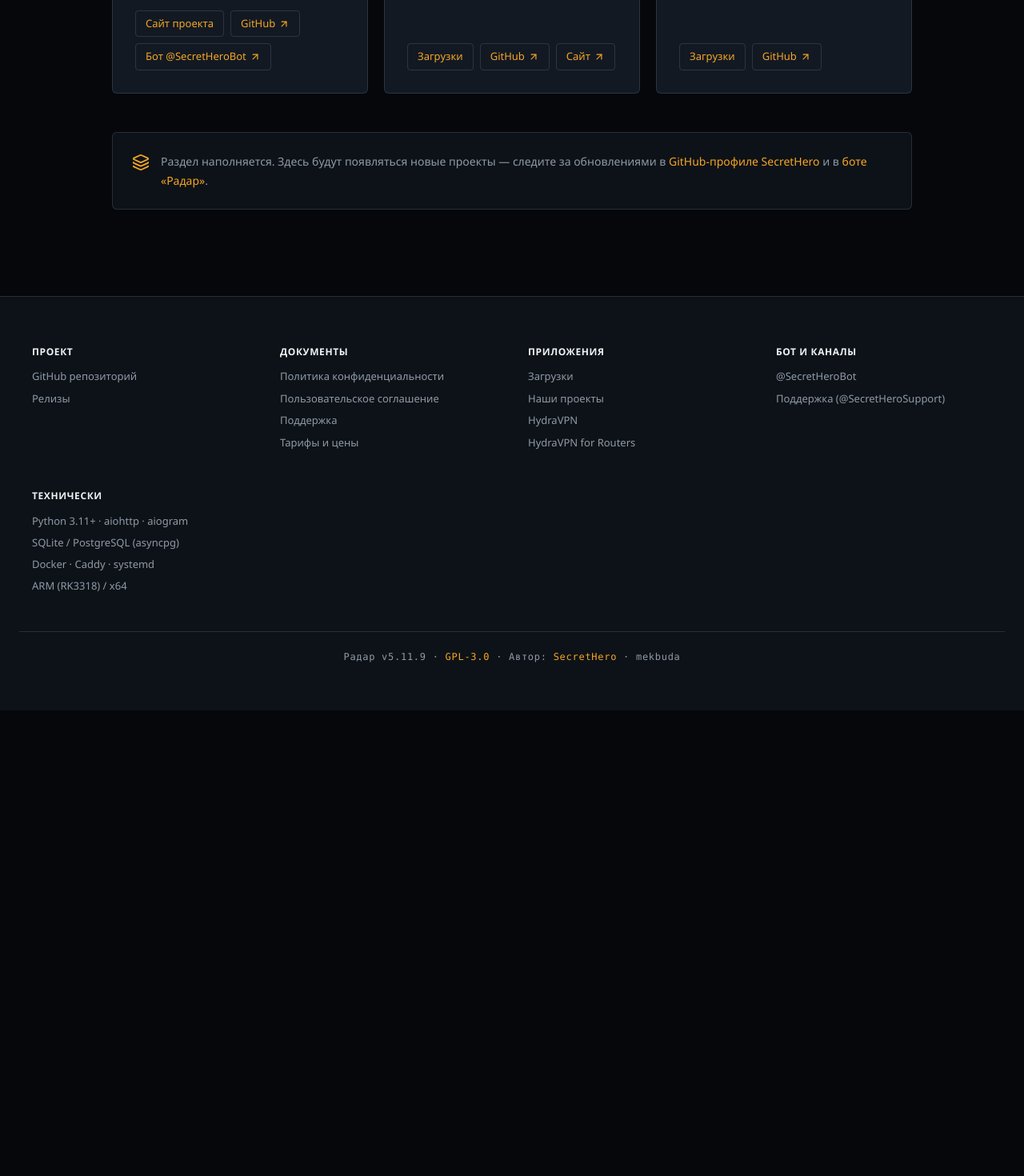
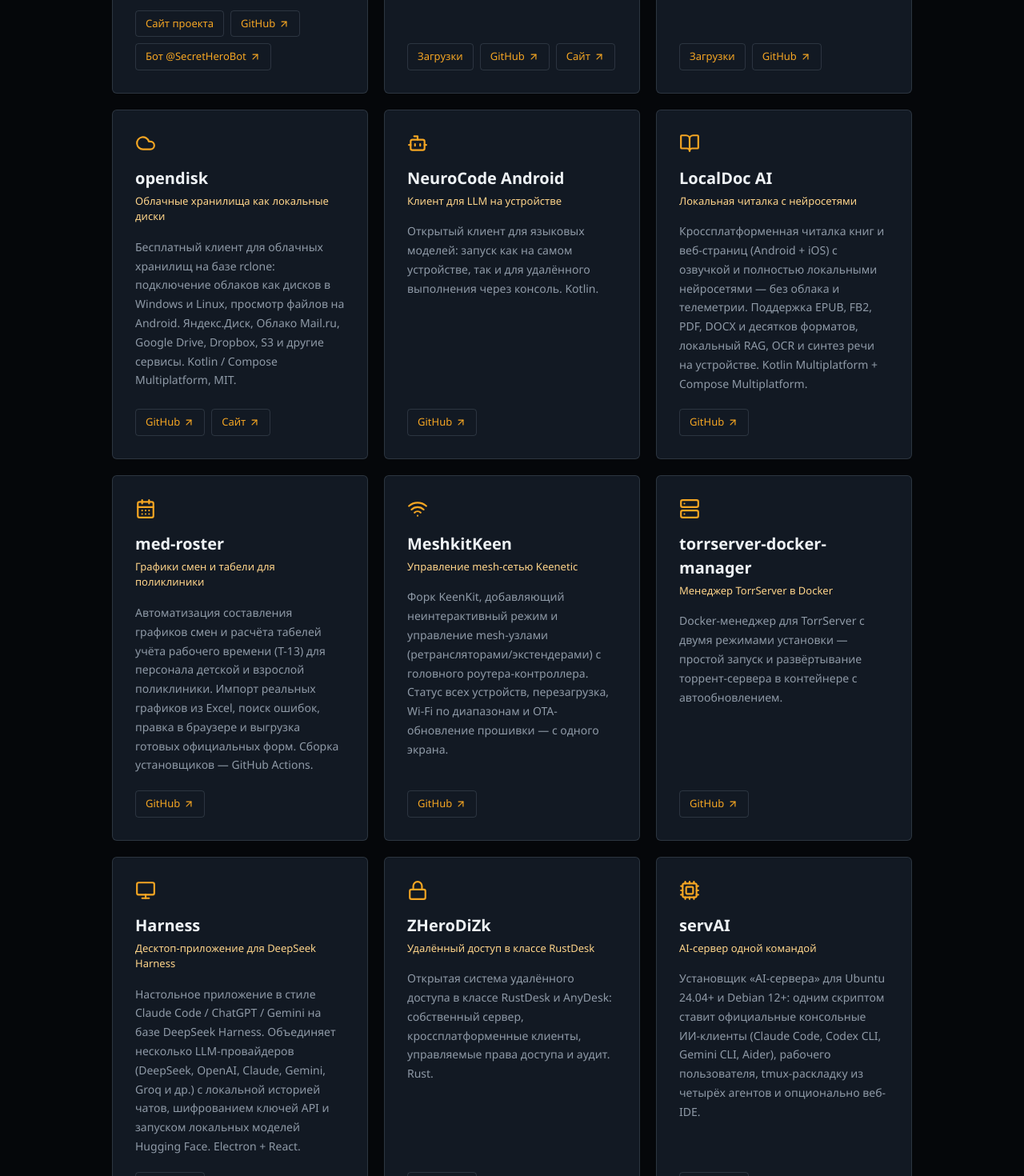
Before and after one commit to Chistovik92/radar, a React (Vite) app in the folder landing/: page /projects in a window 1280 px wide. Shown: the part 660-2130 px from the top of the page at 80% size. Before the commit the page ends 1548 px from the top, so only its background shows below. Built offline with nearby package versions, Linux system fonts and the light colour scheme.

Commit message:
feat: страница проектов - десять проектов команды с описаниями

```diff
--- a/landing/src/pages/Projects.tsx
+++ b/landing/src/pages/Projects.tsx
@@ -1,5 +1,8 @@
 import PageLayout from '../components/PageLayout';
-import { ArrowUpRight, Radar, Smartphone, Router, Layers } from 'lucide-react';
+import {
+  ArrowUpRight, Radar, Smartphone, Router, Layers,
+  Cloud, Bot, BookOpen, CalendarDays, Wifi, Server, Monitor, Lock, Cpu, Network,
+} from 'lucide-react';
 
 const PROJECTS = [
   {
@@ -35,6 +38,107 @@ const PROJECTS = [
     links: [
       { label: 'Загрузки', href: '/downloads' },
       { label: 'GitHub', href: 'https://github.com/Chistovik92/HydraVPNforRouters' },
+    ],
+  },
+  {
+    icon: Cloud,
+    name: 'opendisk',
+    tagline: 'Облачные хранилища как локальные диски',
+    description:
+      'Бесплатный клиент для облачных хранилищ на базе rclone: подключение облаков как дисков в Windows и Linux, просмотр файлов на Android. Яндекс.Диск, Облако Mail.ru, Google Drive, Dropbox, S3 и другие сервисы. Kotlin / Compose Multiplatform, MIT.',
+    links: [
+      { label: 'GitHub', href: 'https://github.com/Chistovik92/opendisk' },
+      { label: 'Сайт', href: 'https://chistovik92.github.io/opendisk/' },
+    ],
+  },
+  {
+    icon: Bot,
+    name: 'NeuroCode Android',
+    tagline: 'Клиент для LLM на устройстве',
+    description:
+      'Открытый клиент для языковых моделей: запуск как на самом устройстве, так и для удалённого выполнения через консоль. Kotlin.',
+    links: [
+      { label: 'GitHub', href: 'https://github.com/Chistovik92/NeuroCode-Android' },
+    ],
+  },
+  {
+    icon: BookOpen,
+    name: 'LocalDoc AI',
+    tagline: 'Локальная читалка с нейросетями',
+    description:
+      'Кроссплатформенная читалка книг и веб-страниц (Android + iOS) с озвучкой и полностью локальными нейросетями — без облака и телеметрии. Поддержка EPUB, FB2, PDF, DOCX и десятков форматов, локальный RAG, OCR и синтез речи на устройстве. Kotlin Multiplatform + Compose Multiplatform.',
+    links: [
+      { label: 'GitHub', href: 'https://github.com/Chistovik92/LocalDoc-AI---KMP' },
+    ],
+  },
+  {
+    icon: CalendarDays,
+    name: 'med-roster',
+    tagline: 'Графики смен и табели для поликлиники',
+    description:
+      'Автоматизация составления графиков смен и расчёта табелей учёта рабочего времени (Т-13) для персонала детской и взрослой поликлиники. Импорт реальных графиков из Excel, поиск ошибок, правка в браузере и выгрузка готовых официальных форм. Сборка установщиков — GitHub Actions.',
+    links: [
+      { label: 'GitHub', href: 'https://github.com/Chistovik92/med-roster' },
+    ],
+  },
+  {
+    icon: Wifi,
+    name: 'MeshkitKeen',
+    tagline: 'Управление mesh-сетью Keenetic',
+    description:
+      'Форк KeenKit, добавляющий неинтерактивный режим и управление mesh-узлами (ретрансляторами/экстендерами) с головного роутера-контроллера. Статус всех устройств, перезагрузка, Wi-Fi по диапазонам и OTA-обновление прошивки — с одного экрана.',
+    links: [
+      { label: 'GitHub', href: 'https://github.com/Chistovik92/MeshkitKeen' },
+    ],
+  },
+  {
+    icon: Server,
+    name: 'torrserver-docker-manager',
+    tagline: 'Менеджер TorrServer в Docker',
+    description:
+      'Docker-менеджер для TorrServer с двумя режимами установки — простой запуск и развёртывание торрент-сервера в контейнере с автообновлением.',
+    links: [
+      { label: 'GitHub', href: 'https://github.com/Chistovik92/torrserver-docker-manager' },
+    ],
+  },
+  {
+    icon: Monitor,
+    name: 'Harness',
+    tagline: 'Десктоп-приложение для DeepSeek Harness',
+    description:
+      'Настольное приложение в стиле Claude Code / ChatGPT / Gemini на базе DeepSeek Harness. Объединяет несколько LLM-провайдеров (DeepSeek, OpenAI, Claude, Gemini, Groq и др.) с локальной историей чатов, шифрованием ключей API и запуском локальных моделей Hugging Face. Electron + React.',
+    links: [
+      { label: 'GitHub', href: 'https://github.com/Chistovik92/Harness' },
+    ],
+  },
+  {
+    icon: Lock,
+    name: 'ZHeroDiZk',
+    tagline: 'Удалённый доступ в классе RustDesk',
+    description:
+      'Открытая система удалённого доступа в классе RustDesk и AnyDesk: собственный сервер, кроссплатформенные клиенты, управляемые права доступа и аудит. Rust.',
+    links: [
+      { label: 'GitHub', href: 'https://github.com/Chistovik92/ZHeroDiZk' },
+    ],
+  },
+  {
+    icon: Cpu,
+    name: 'servAI',
+    tagline: 'AI-сервер одной командой',
+    description:
+      'Установщик «AI-сервера» для Ubuntu 24.04+ и Debian 12+: одним скриптом ставит официальные консольные ИИ-клиенты (Claude Code, Codex CLI, Gemini CLI, Aider), рабочего пользователя, tmux-раскладку из четырёх агентов и опционально веб-IDE.',
+    links: [
+      { label: 'GitHub', href: 'https://github.com/Chistovik92/servAI' },
+    ],
+  },
+  {
+    icon: Network,
+    name: 'zeropentime',
+    tagline: 'Децентрализованная альтернатива ZeroTier',
+    description:
+      'Открытая децентрализованная замена ZeroTier на базе AmneziaWG 3: защищённые виртуальные сети, NAT traversal, ретрансляция, fallback VLESS+REALITY, exit-узлы и веб-управление. Go.',
+    links: [
+      { label: 'GitHub', href: 'https://github.com/Chistovik92/zeropentime' },
     ],
   },
 ];
@@ -73,8 +177,9 @@ export default function Projects() {
           <div className="project-future">
             <Layers size={22} />
             <p>
-              Раздел наполняется. Здесь будут появляться новые проекты — следите за обновлениями в{' '}
-              <a href="https://github.com/Chistovik92" target="_blank" rel="noreferrer noopener">GitHub-профиле SecretHero</a> и в{' '}
+              Больше проектов — в{' '}
+              <a href="https://github.com/Chistovik92" target="_blank" rel="noreferrer noopener">GitHub-профиле SecretHero</a>.
+              Следите за обновлениями в{' '}
               <a href="https://t.me/SecretHeroBot" target="_blank" rel="noreferrer noopener">боте «Радар»</a>.
             </p>
           </div>
```
Also changed, not shown: 1 other file (tests, documents, lock files or other folders).
